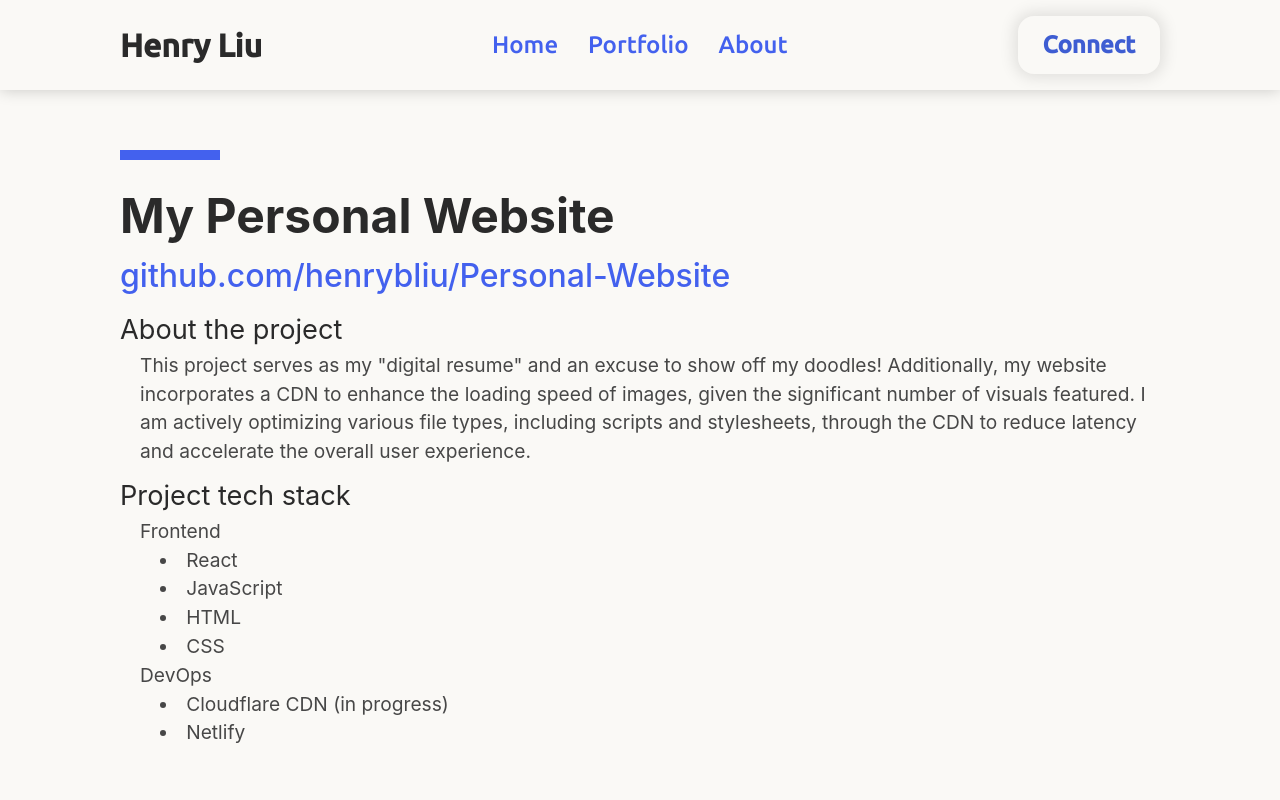
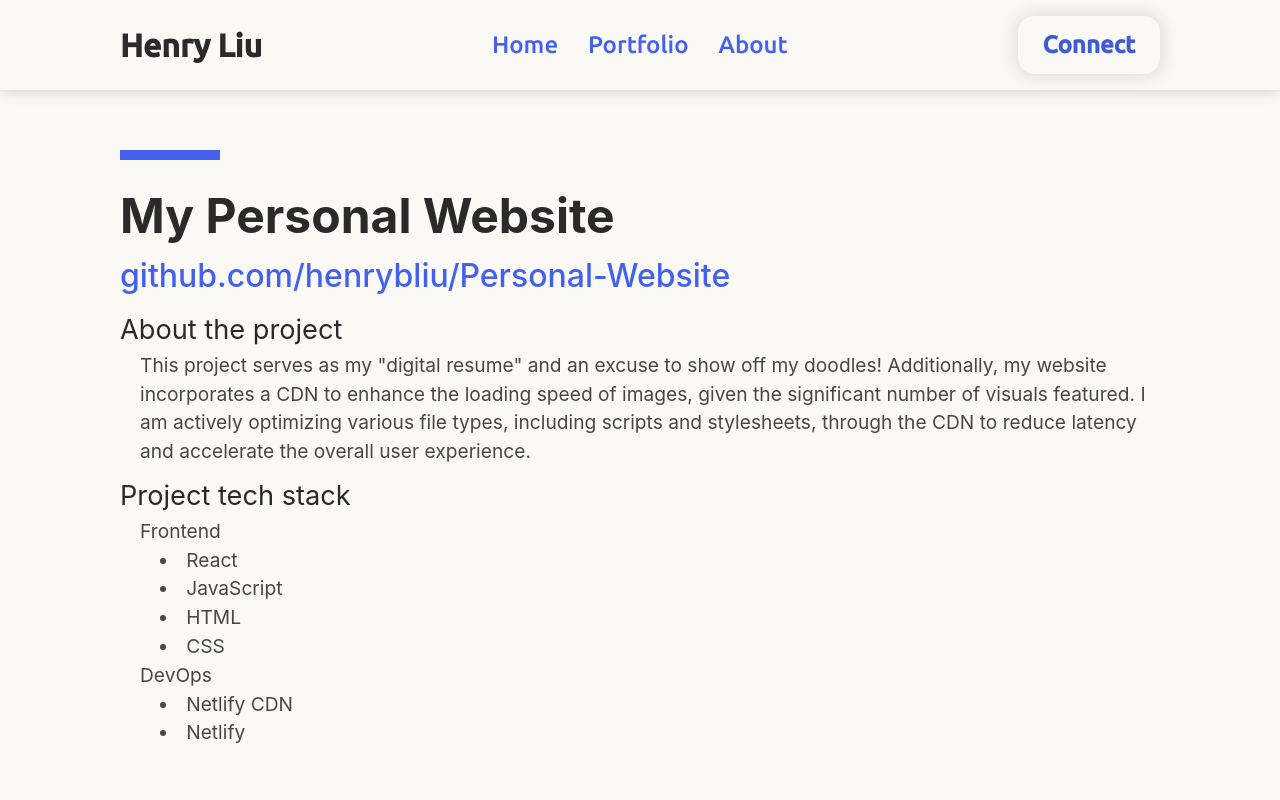
Before and after one commit to henrybliu/Personal-Website, a React (Create React App) app: page /aboutMyWebsite in a window 1280 px wide. Shown: the top 800 px of the page. Built offline with nearby package versions, Linux system fonts and the light colour scheme.

Commit message:
update website description

```diff
--- a/src/projectPages/myWebsite.js
+++ b/src/projectPages/myWebsite.js
@@ -17,7 +17,6 @@ const MyWebsite = () => {
             github.com/henrybliu/Personal-Website
           </a>
         </h2>
-
         <h3>About the project</h3>
         <p>
           This project serves as my "digital resume" and an excuse to show off
@@ -28,14 +27,13 @@ const MyWebsite = () => {
           accelerate the overall user experience.
         </p>
         <h3> Project tech stack</h3>
-
         <p>Frontend</p>
         <li>React</li>
         <li>JavaScript</li>
         <li>HTML</li>
         <li>CSS</li>
         <p>DevOps</p>
-        <li>Cloudflare CDN (in progress)</li>
+        <li>Netlify CDN</li>
         <li>Netlify</li>
       </div>
     </div>
```
